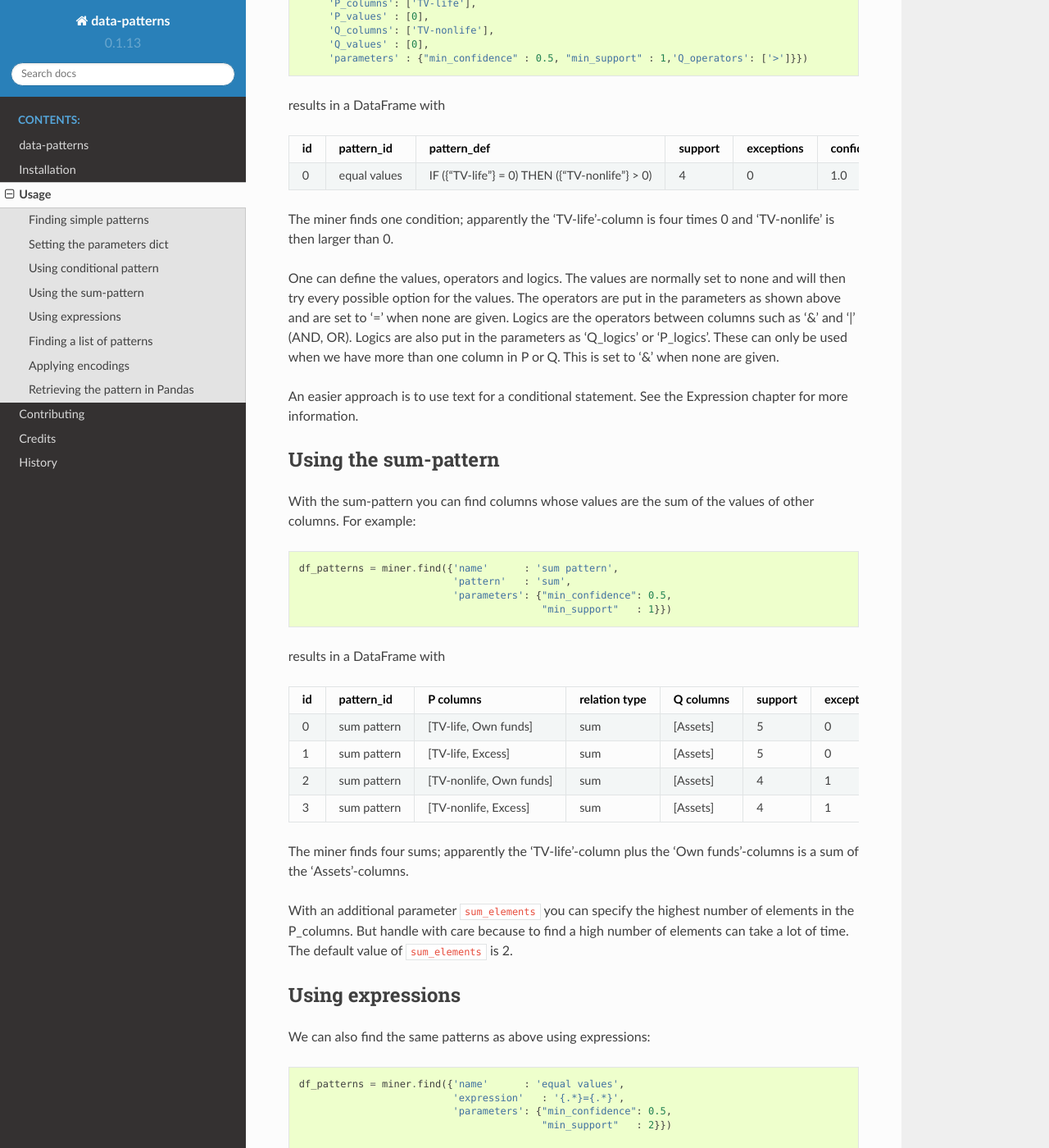
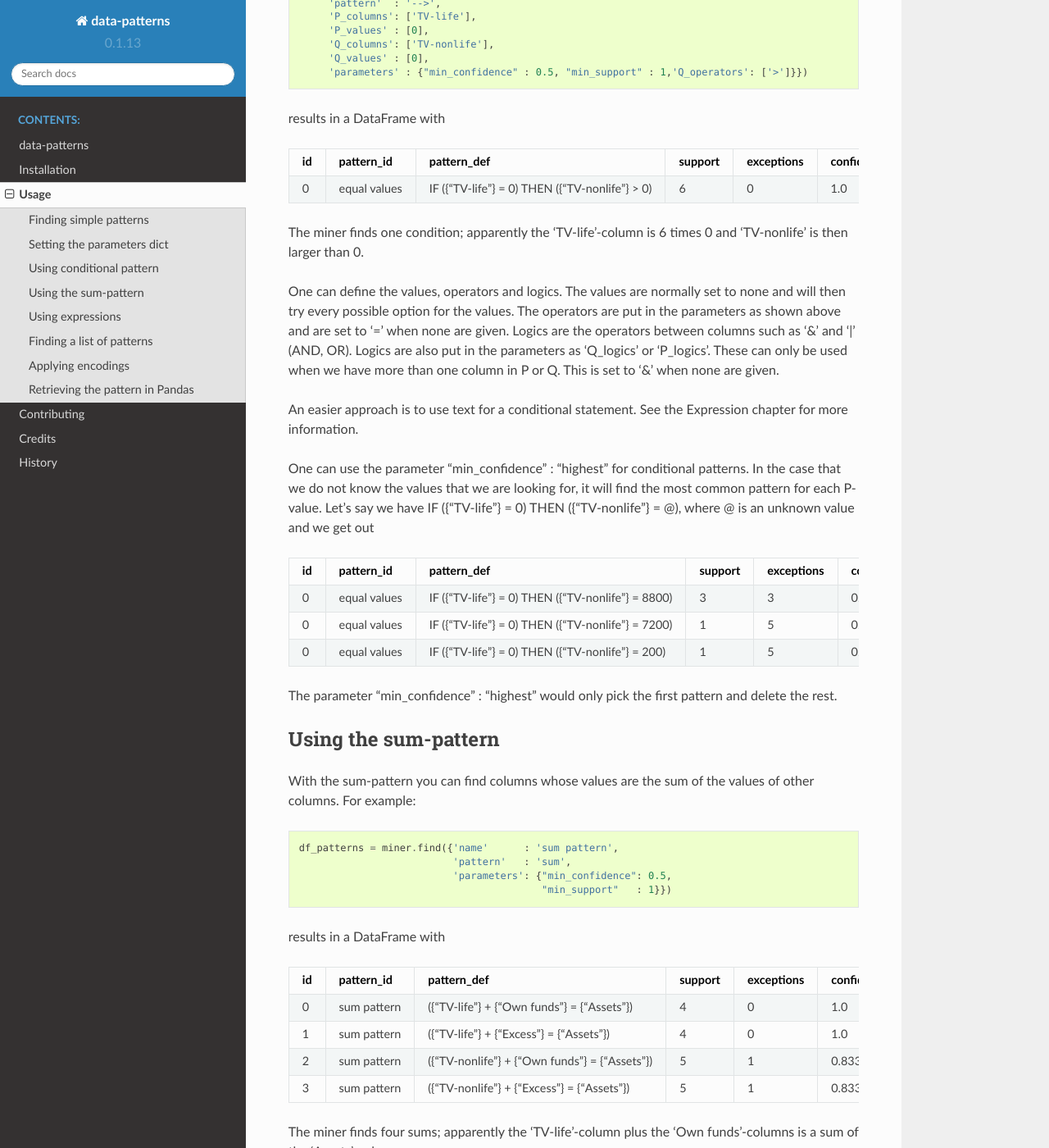
Before and after one commit to DeNederlandscheBank/data-patterns, a Sphinx documentation site: the page built from docs/usage.rst, in a window 1280 px wide and 1400 px high, scrolled down 2512 px. Shown: the whole window at 82% size. Built offline with Sphinx 7.4.7 and the Read the Docs theme 2.0.0, drawn with Linux system fonts in a browser that asks for light colours; some of the changed text lies outside the part shown.

Commit message:
Update usage.rst

```diff
--- a/docs/usage.rst
+++ b/docs/usage.rst
@@ -87,9 +88,10 @@ would output
 
 because 199.99 is equal to 200 with 0 decimals.
 
-The default value in the =-pattern is 8 decimals.
+The default value in the =-pattern is 0 decimals.
 
 You do not have to include a paramaters dict. The parameters have default setting with ``min_confidence = 0.75`` and ``min_support = 2``.
+
 
 Using conditional pattern
 -------------------------
@@ -108,14 +110,28 @@ results in a DataFrame with
 +----+--------------+---------------------------------------------------+----------+-----------+----------+
 | id |pattern_id    |pattern_def                                        |support   |exceptions |confidence|
 +====+==============+===================================================+==========+===========+==========+
-|  0 |equal values  | IF ({"TV-life"} = 0) THEN ({"TV-nonlife"} > 0)    |4         |0          |1.0       |
+|  0 |equal values  | IF ({"TV-life"} = 0) THEN ({"TV-nonlife"} > 0)    |6         |0          |1.0       |
 +----+--------------+---------------------------------------------------+----------+-----------+----------+
 
-The miner finds one condition; apparently the 'TV-life'-column is four times 0 and 'TV-nonlife' is then larger than 0.
+The miner finds one condition; apparently the 'TV-life'-column is 6 times 0 and 'TV-nonlife' is then larger than 0.
 
 One can define the values, operators and logics. The values are normally set to none and will then try every possible option for the values. The operators are put in the parameters as shown above and are set to '=' when none are given. Logics are the operators between columns such as '&' and '|' (AND, OR). Logics are also put in the parameters as 'Q_logics' or 'P_logics'. These can only be used when we have more than one column in P or Q. This is set to '&' when none are given.
 
 An easier approach is to use text for a conditional statement. See the Expression chapter for more information.
+
+One can use the parameter "min_confidence" : "highest" for conditional patterns. In the case that we do not know the values that we are looking for, it will find the most common pattern for each P-value. Let's say we have IF ({"TV-life"} = 0) THEN ({"TV-nonlife"} = @), where @ is an unknown value and we get out
+
++----+--------------+------------------------------------------------------+----------+-----------+----------+
+| id |pattern_id    |pattern_def                                           |support   |exceptions |confidence|
++====+==============+======================================================+==========+===========+==========+
+|  0 |equal values  | IF ({"TV-life"} = 0) THEN ({"TV-nonlife"} = 8800)    |3         |3          |0.5       |
++----+--------------+------------------------------------------------------+----------+-----------+----------+
+|  0 |equal values  | IF ({"TV-life"} = 0) THEN ({"TV-nonlife"} = 7200)    |1         |5          |0.1667    |
++----+--------------+------------------------------------------------------+----------+-----------+----------+
+|  0 |equal values  | IF ({"TV-life"} = 0) THEN ({"TV-nonlife"} = 200)     |1         |5          |0.1667    |
++----+--------------+------------------------------------------------------+----------+-----------+----------+
+
+The parameter  "min_confidence" : "highest" would only pick the first pattern and delete the rest.
 
 
 Using the sum-pattern
@@ -130,17 +146,18 @@ With the sum-pattern you can find columns whose values are the sum of the values
 
 results in a DataFrame with
 
-+----+--------------+------------------------+--------------+------------+--------+-----------+----------+
-| id |pattern_id    |P columns               |relation type |Q columns   |support |exceptions |confidence|
-+====+==============+========================+==============+============+========+===========+==========+
-|0   |sum pattern   |[TV-life, Own funds]    |sum           |[Assets]    |5       |0          |1.0       |
-+----+--------------+------------------------+--------------+------------+--------+-----------+----------+
-|1   |sum pattern   |[TV-life, Excess]       |sum           |[Assets]    |5       |0          |1.0       |
-+----+--------------+------------------------+--------------+------------+--------+-----------+----------+
-|2   |sum pattern   |[TV-nonlife, Own funds] |sum           |[Assets]    |4       |1          |0.8       |
-+----+--------------+------------------------+--------------+------------+--------+-----------+----------+
-|3   |sum pattern   |[TV-nonlife, Excess]    |sum           |[Assets]    |4       |1          |0.8       |
-+----+--------------+------------------------+--------------+------------+--------+-----------+----------+
++----+--------------+----------------------------------------------------+--------+-----------+----------+
+| id |pattern_id    |pattern_def                                         |support |exceptions |confidence|
++====+==============+====================================================+========+===========+==========+
+|0   |sum pattern   |({"TV-life"} + {"Own funds"} = {"Assets"})          |4       |0          |1.0       |
++----+--------------+----------------------------------------------------+--------+-----------+----------+
+|1   |sum pattern   |({"TV-life"} + {"Excess"} = {"Assets"})             |4       |0          |1.0       |
++----+--------------+----------------------------------------------------+--------+-----------+----------+
+|2   |sum pattern   |({"TV-nonlife"} + {"Own funds"} = {"Assets"})       |5       |1          |0.8333    |
++----+--------------+----------------------------------------------------+--------+-----------+----------+
+|3   |sum pattern   | ({"TV-nonlife"} + {"Excess"} = {"Assets"})         |5       |1          |0.8333    |
++----+--------------+----------------------------------------------------+--------+-----------+----------+
+
 
 The miner finds four sums; apparently the 'TV-life'-column plus the 'Own funds'-columns is a sum of the 'Assets'-columns.
 
@@ -198,17 +215,17 @@ You might wish to apply to encode one or more columns before generating data-pat
                       'Own funds' : 'reported'}}
     miner = data_patterns.PatternMiner(p)
 
-The function ``reported`` is a simple function that returns "not reported" if the value is nan or zero and "reported" otherwise. (TO DO: using user defined encode-functions)
+The function ``reported`` is a simple function that returns "not reported" if the value is nan or zero and "reported" otherwise.
 
-This pattern-definition finds association patterns ('-->') between 'Type' and whether the columns 'Assets', 'TV-life', 'TV-nonlife', 'Own funds' are reported or not.
+This pattern-definition finds conditional patterns ('-->') between 'Type' and whether the columns 'Assets', 'TV-life', 'TV-nonlife', 'Own funds' are reported or not.
 
-+----+-----------+-------------------+---------+---------------------------------------------+--------+-----------+----------+
-| id |pattern_id |P                  |relation |Q                                            |support |exceptions |confidence|
-+====+===========+===================+=========+=============================================+========+===========+==========+
-|  0 |Pattern 1  |[life insurer]     |-->      |[reported, reported, reported, not reported] |4       |1          |0.8       |
-+----+-----------+-------------------+---------+---------------------------------------------+--------+-----------+----------+
-|  1 |Pattern 1  |[non-life insurer] |-->      |[reported, reported, not reported, reported] |5       |0          |1.0       |
-+----+-----------+-------------------+---------+---------------------------------------------+--------+-----------+----------+
++----+--------------+-----------------------------------------------------------------------------------------------------------------------------------------------------------------------+--------+-----------+----------+
+| id |pattern_id    |pattern_def                                                                                                                                                            |support |exceptions |confidence|
++====+==============+=======================================================================================================================================================================+========+===========+==========+
+|0   |Pattern 1     |IF ({"Type"} = "life insurer") THEN ({"Assets"} = "reported") & ({"TV-life"} = "reported") & ({"TV-nonlife"} = "not reported") & ({"Own funds"} = "reported")          |4       |1          |0.8       |
++----+--------------+-----------------------------------------------------------------------------------------------------------------------------------------------------------------------+--------+-----------+----------+
+|1   |Pattern 1     |IF ({"Type"} = "non-life insurer") THEN ({"Assets"} = "reported") & ({"TV-life"} = "not reported") & ({"TV-nonlife"} = "reported") & ({"Own funds"} = "reported")      |5       |0          |1.0       |
++----+--------------+-----------------------------------------------------------------------------------------------------------------------------------------------------------------------+--------+-----------+----------+
 
 So the pattern is that life insurers report Assets, TV-life, and Own funds and nonlife insurers report Assets, TV-nonlife and Own funds. There is one life insurer that does not report according to these patterns.
 
```
Also changed, not shown: other parts of docs/usage.rst (+2 -1 lines).
